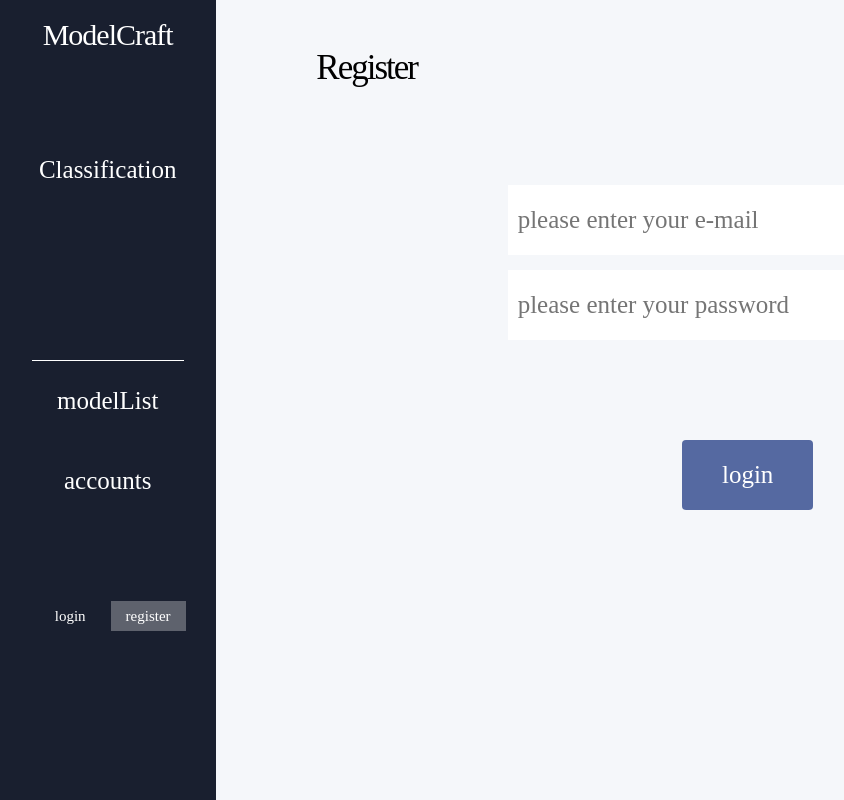
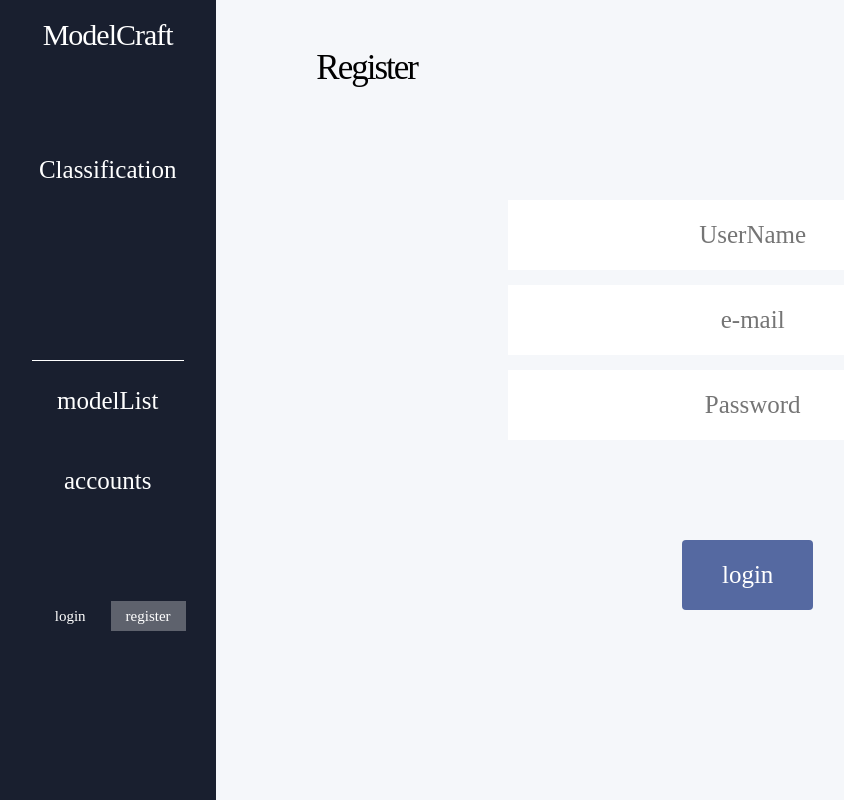
Before and after one commit to LMM-Lab/ModelCraft-Frontend, a Next.js app: page /register in a window 1280 px wide. Shown: the whole page, without its empty margins (1-845 px from the left). Built offline with nearby package versions, Linux system fonts and the light colour scheme.

Commit message:
registerPage

```diff
--- a/src/app/register/page.tsx
+++ b/src/app/register/page.tsx
@@ -1,27 +1,43 @@
+"use client";
 import Text from "@/component/common/Text";
 import styled from "styled-components";
 import Input from "@/component/common/Input";
 import Flex from "@/component/common/styles/Flex";
 import Button from "@/component/common/Button";
-import { useForm } from "react-hook-form";
+import { SubmitHandler, useForm } from "react-hook-form";
 
-type FormData={
-  name:string
-  email:string
+type FormData = {
+  name: string
+  email: string
+  password:string
 }
 
 const Register = () => {
-  const {register,handleSubmit,formState:{errors}}=useForm<FormData>()
-
+  const { register, handleSubmit, formState: { errors } } = useForm<FormData>()
+  const onSubmit: SubmitHandler<FormData> = (data) => {
+    console.log(data)
+  }
 
   return (
     <div>
       <Text variants="ExtraLarge" margin="5rem 0 0 10rem">Register</Text>
-      <Flex $flex_direction="column" $marginTop="10rem">
-        <Input variants="default" placeholder="please enter your e-mail" />
-        <Input $marginTop="1.5rem" variants="default" placeholder="please enter your password" />
-        <Button $marginTop="10rem" variants="Medium">login</Button>
-      </Flex>
+      <form onSubmit={handleSubmit(onSubmit)}>
+        <Flex $flex_direction="column" $marginTop="10rem">
+        <Input
+          {...register('name',{ required: 'Enter your UserName' })}
+          $marginTop="1.5rem" variants="default" placeholder="UserName" $textAlign="center"/>
+          {errors.name && <Text color="red" variants="Medium">{errors.name.message}</Text>}
+          <Input
+          {...register('email', { required: 'Enter your email' })}
+          $marginTop="1.5rem" variants="default" placeholder="e-mail" $textAlign="center"/>
+          {errors.email && <Text color="red" variants="Medium">{errors.email.message}</Text>}
+          <Input
+          {...register('password',{ required: 'Enter your Password' })}
+          $marginTop="1.5rem" variants="default" placeholder="Password" $textAlign="center"/>
+          {errors.password && <Text color="red" variants="Medium">{errors.password.message}</Text>}
+          <Button type="submit" $marginTop="10rem" variants="Medium">login</Button>
+        </Flex>
+      </form>
     </div>
   )
 
--- a/src/component/common/Button/index.tsx
+++ b/src/component/common/Button/index.tsx
@@ -15,6 +15,7 @@ type ButtonProps={
   $marginTop?:string
   $marginRight?:string
   $marginLeft?:string
+  type?:string
 }
 
 const Button=styled.button<ButtonProps>`
--- a/src/component/common/Input/index.tsx
+++ b/src/component/common/Input/index.tsx
@@ -1,11 +1,13 @@
 'use client'
 import styled, { css } from "styled-components";
 import { BoxProps } from "../styles/Box";
+import React from "react";
 
-type InputProps=BoxProps&{
+type InputProps=BoxProps&React.InputHTMLAttributes<HTMLInputElement>&{
   variants?:'default'|'serch'
   onChange?:(event: React.ChangeEvent<HTMLInputElement>) => void;
   placeholder?:string
+  $textAlign?:string
 }
 
 const InputCSS=styled.input<InputProps>`
@@ -42,15 +44,21 @@ const InputCSS=styled.input<InputProps>`
   padding-right:${({$paddingRight})=>$paddingRight};
   padding-bottom:${({$paddingBottom})=>$paddingBottom};
   padding-left:${({$paddingLeft='1rem'})=>$paddingLeft};
+  text-align:${({$textAlign})=>$textAlign};
   &:focus{
     outline:none;
   }
 `
 
-const Input=(props:InputProps)=>{
-  return (
-    <InputCSS {...props}/>
-  )
-}
+// const Input=({$inputRef,...rest}:InputProps)=>{
+//   return (
+//     <InputCSS $inputRef={$inputRef} {...rest}/>
+//   )
+// }
+
+const Input=React.forwardRef<HTMLInputElement,InputProps>(
+  (props,ref)=>{
+    return <InputCSS ref={ref} {...props}/>
+  })
 
 export default Input
--- a/tsconfig.json
+++ b/tsconfig.json
@@ -15,7 +15,7 @@
     "moduleResolution": "bundler",
     "resolveJsonModule": true,
     "isolatedModules": true,
-    "jsx": "preserve",
+    "jsx": "react-jsx",
     "incremental": true,
     "plugins": [
       {
```
